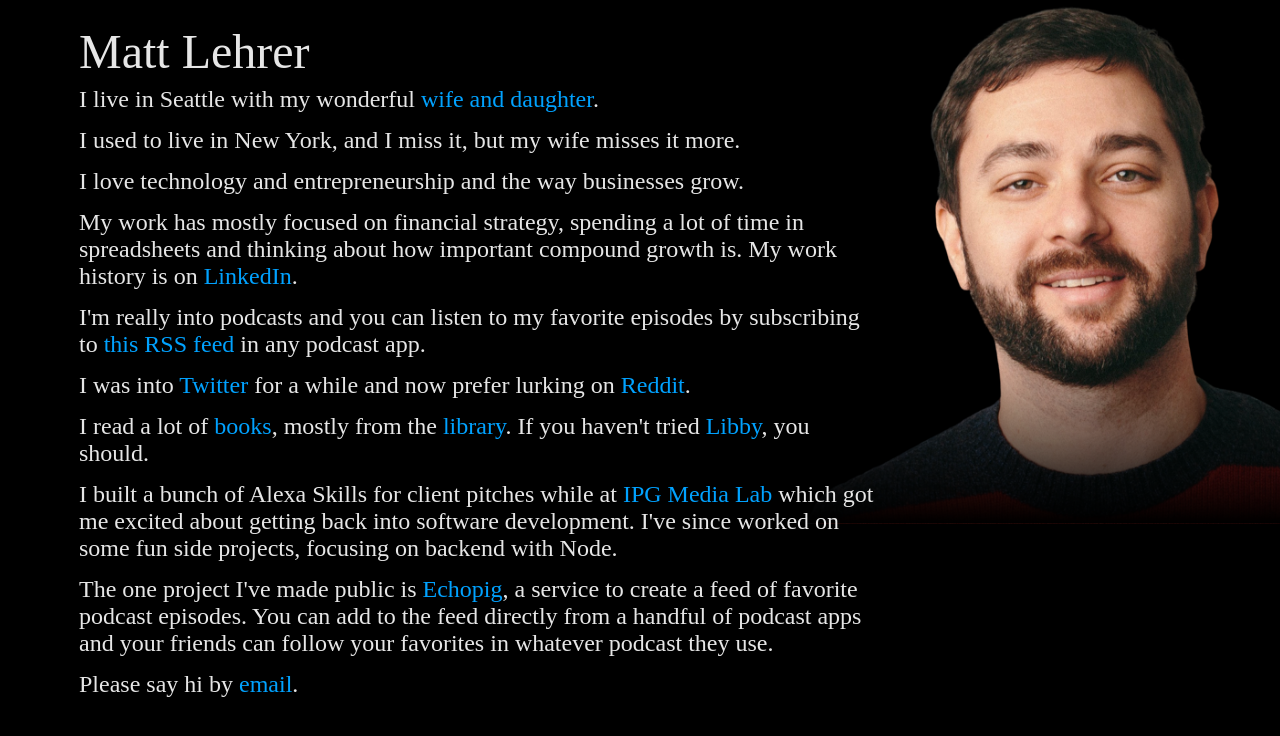
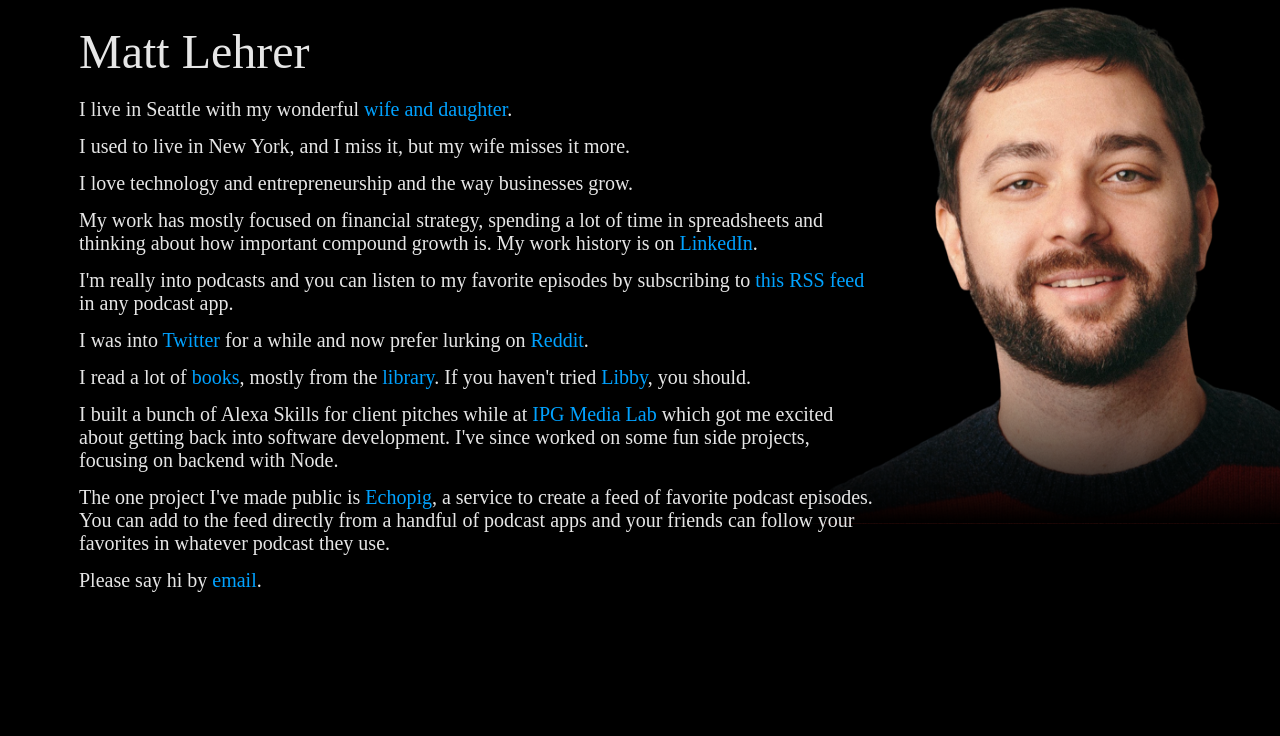
Before and after one commit to mattlehrer/mattlehrer.com, a plain HTML site: page index.html in a window 1280 px wide. Drawn offline with Linux system fonts and the light colour scheme.

Commit message:
responsiveness

```diff
--- a/index.html
+++ b/index.html
@@ -3,7 +3,7 @@
 
 <head>
   <title>Matt Lehrer</title>
-  <link href='style.css?v=2' media='screen' rel='stylesheet' type='text/css' />
+  <link href='style.css?v=3' media='screen' rel='stylesheet' type='text/css' />
   <link rel="apple-touch-icon" sizes="180x180" href="/icons/apple-touch-icon.png">
   <link rel="icon" type="image/png" sizes="32x32" href="/icons/favicon-32x32.png">
   <link rel="icon" type="image/png" sizes="16x16" href="/icons/favicon-16x16.png">
@@ -45,10 +45,9 @@
         which got me excited about getting
         back into software development. I've since worked on some fun side projects, focusing on backend with Node.</p>
       <p>The one project I've made public is <a href="https://www.echopig.com">Echopig</a>, a service to create a feed
-        of
-        favorite podcast episodes. You can add to the feed directly from a handful of podcast apps and your friends can
-        follow
-        your favorites in whatever podcast they use.</p>
+        of favorite podcast episodes. You can add to the feed directly from a handful of podcast apps and your friends
+        can
+        follow your favorites in whatever podcast they use.</p>
       <p>Please say hi by <a href="mailto:matt@mattlehrer.com">email</a>.</p>
     </div>
   </div>
--- a/style.css
+++ b/style.css
@@ -23,20 +23,20 @@ body .bg {
 }
 
 body .bg .content {
-  margin: 0 10% 0 0;
+  margin: 0 8% 0 0;
   padding-left: 15px;
 }
 
 h1 {
   font-weight: normal;
-  padding: 0.5em 0 0 0;
+  padding: 0.5em 0 0.5em 0;
   margin: 0px;
-  font-size: 7rem;
+  font-size: 6rem;
 }
 
 p {
-  font-size: 4rem;
-  margin: 10px 15% 10px 0;
+  font-size: 3rem;
+  margin: 10px 10% 20px 0;
   padding: 2px 0;
 }
 
@@ -51,18 +51,6 @@ p {
     max-width: 720px;
     margin: 0 auto 0 5%;
   }
-
-  body .bg .content p {
-    margin: 5px 20% 10px 0;
-  }
-
-  h1 {
-    font-size: 48px;
-  }
-
-  p {
-    font-size: 24px;
-  }
 }
 
 @media (min-width: 1200px) {
@@ -71,7 +59,13 @@ p {
     margin: 0 auto 0 5%;
   }
 
-  body .bg .content p {
+  h1 {
+    padding: 0.5em 0 0.25em 0;
+    font-size: 3rem;
+  }
+
+  p {
+    font-size: 1.25rem;
     margin: 5px 30% 10px 0;
   }
 }
```
